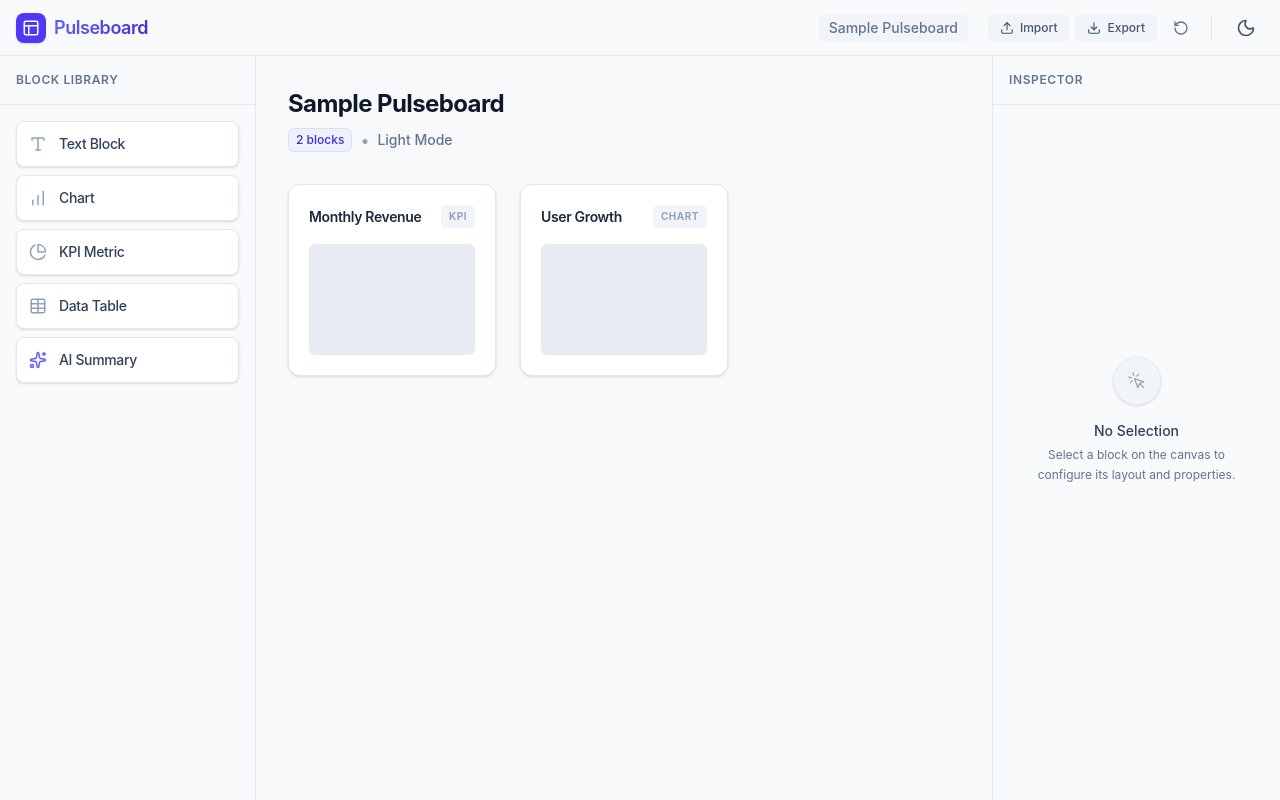
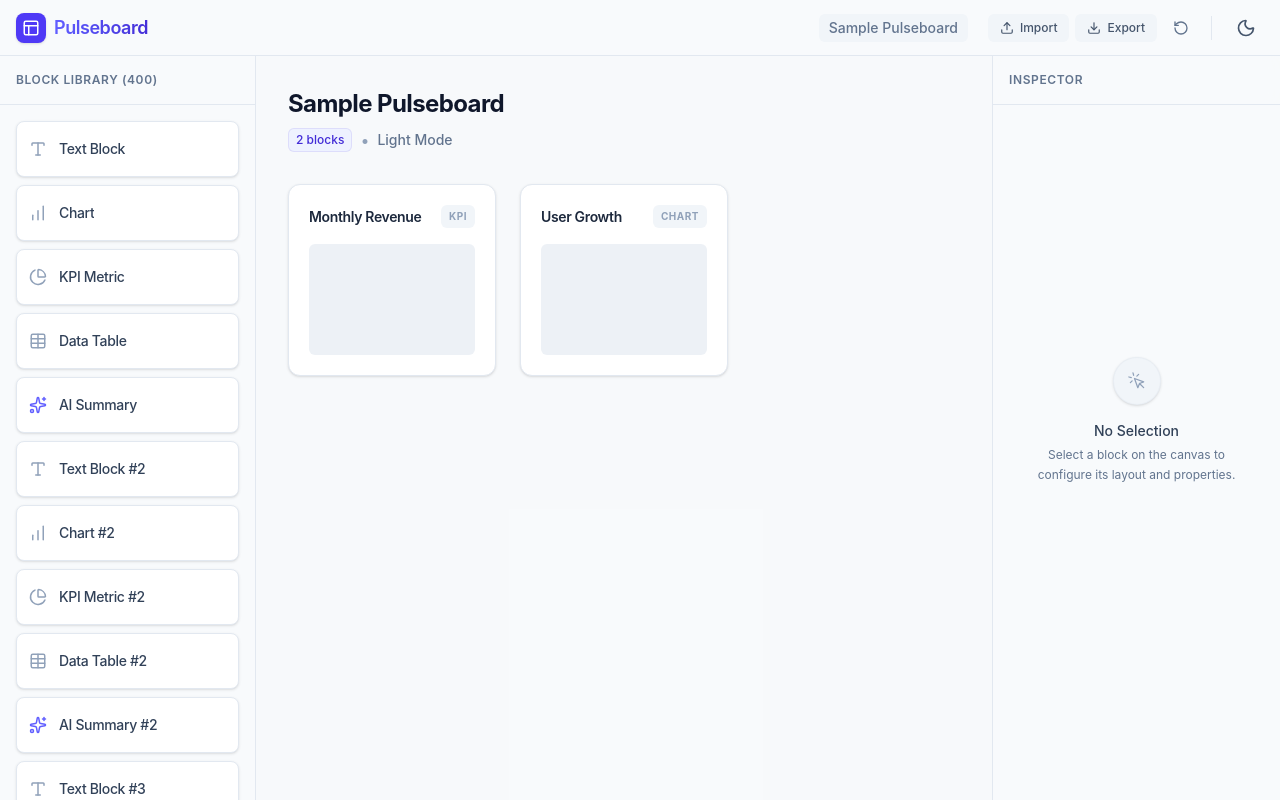
Before and after one commit to siddheshmore12/PulseBoard, a React (Vite) app: page / in a window 1280 px wide. Built offline with nearby package versions, Linux system fonts and the light colour scheme.

Commit message:
Phase 5: Optimize Pulseboard rendering and loading performance

```diff
--- a/package.json
+++ b/package.json
@@ -12,6 +12,7 @@
   "dependencies": {
     "@dnd-kit/core": "^6.3.1",
     "@dnd-kit/utilities": "^3.2.2",
+    "@tanstack/react-virtual": "^3.13.23",
     "framer-motion": "^12.38.0",
     "lucide-react": "^1.8.0",
     "react": "^19.2.4",
--- a/src/components/canvas/CanvasArea.tsx
+++ b/src/components/canvas/CanvasArea.tsx
@@ -1,18 +1,27 @@
+import React, { Suspense } from 'react';
 import { useWorkspaceStore } from '../../store/workspaceStore';
 import { Card } from '../ui/Card';
 import { Skeleton } from '../ui/Skeleton';
 import { motion, AnimatePresence } from 'framer-motion';
 import { DndContext, useDraggable } from '@dnd-kit/core';
 import type { DragEndEvent } from '@dnd-kit/core';
-import { type Block, type LayoutItem } from '../../types/workspace';
+import { type Block } from '../../types/workspace';
 
-function DraggableBlock({ block, layoutItem }: { block: Block, layoutItem: LayoutItem }) {
+// 1. PERFORMANCE NOTE: Lazy loading heavier components
+const LazyBlockContent = React.lazy(() => import('../ui/LazyBlockContent'));
+
+// 2. PERFORMANCE NOTE: Memoize block rendering to prevent cascade re-renders
+const DraggableBlock = React.memo(function DraggableBlock({ block }: { block: Block }) {
   const { attributes, listeners, setNodeRef, transform, isDragging } = useDraggable({
     id: block.id,
   });
 
+  // 3. PERFORMANCE NOTE: Select precise layout coordinates natively without subscribing to entire store object
+  const layoutX = useWorkspaceStore(state => state.currentWorkspace?.layout.find(l => l.blockId === block.id)?.x || 0);
+  const layoutY = useWorkspaceStore(state => state.currentWorkspace?.layout.find(l => l.blockId === block.id)?.y || 0);
+
   const style = {
-    transform: `translate3d(${layoutItem.x + (transform?.x || 0)}px, ${layoutItem.y + (transform?.y || 0)}px, 0)`,
+    transform: `translate3d(${layoutX + (transform?.x || 0)}px, ${layoutY + (transform?.y || 0)}px, 0)`,
     zIndex: isDragging ? 50 : 1,
   };
 
@@ -39,19 +48,24 @@ function DraggableBlock({ block, layoutItem }: { block: Block, layoutItem: Layou
             {block.type}
           </span>
         </div>
-        <div className="flex-1 w-full pointer-events-none">
-          <Skeleton className="w-full h-full opacity-60" />
-        </div>
+
+        <Suspense fallback={<Skeleton className="w-full h-full opacity-60" />}>
+          <LazyBlockContent />
+        </Suspense>
       </Card>
     </motion.div>
   );
-}
+});
 
 export function CanvasArea() {
-  const currentWorkspace = useWorkspaceStore((state) => state.currentWorkspace);
-  const updateBlockPosition = useWorkspaceStore((state) => state.updateBlockPosition);
+  // 4. PERFORMANCE NOTE: Using specific primitive field selectors
+  // Prevents CanvasArea from re-rendering just because a single layout item changes internally during drag
+  const workspaceId = useWorkspaceStore((state) => state.currentWorkspace?.id);
+  const workspaceName = useWorkspaceStore((state) => state.currentWorkspace?.name);
+  const workspaceTheme = useWorkspaceStore((state) => state.currentWorkspace?.theme);
+  const blocks = useWorkspaceStore((state) => state.currentWorkspace?.blocks);
 
-  if (!currentWorkspace) {
+  if (!workspaceId || !blocks) {
     return (
       <div className="flex-1 flex flex-col items-center justify-center bg-slate-50 dark:bg-[#0b1120] transition-colors duration-300">
         <motion.div initial={{ opacity: 0, y: 10 }} animate={{ opacity: 1, y: 0 }} className="flex flex-col items-center text-center">
@@ -72,9 +86,12 @@ export function CanvasArea() {
   const handleDragEnd = (event: DragEndEvent) => {
     const { delta, active } = event;
     if (delta.x !== 0 || delta.y !== 0) {
+      // Pull state manually bypassing React subscription to avoid global cascading diffs
+      const currentWorkspace = useWorkspaceStore.getState().currentWorkspace;
+      if (!currentWorkspace) return;
       const layoutItem = currentWorkspace.layout.find((l) => l.blockId === active.id);
       if (layoutItem) {
-        updateBlockPosition(active.id as string, layoutItem.x + delta.x, layoutItem.y + delta.y);
+        useWorkspaceStore.getState().updateBlockPosition(active.id as string, layoutItem.x + delta.x, layoutItem.y + delta.y);
       }
     }
   };
@@ -88,26 +105,25 @@ export function CanvasArea() {
             animate={{ opacity: 1, y: 0 }}
             className="mb-8"
           >
-            <h2 className="text-2xl font-bold tracking-tight text-slate-900 dark:text-slate-50">{currentWorkspace.name}</h2>
+            <h2 className="text-2xl font-bold tracking-tight text-slate-900 dark:text-slate-50">{workspaceName}</h2>
             <div className="flex items-center gap-2 mt-2">
               <span className="inline-flex items-center rounded-md bg-indigo-50 px-2 py-1 text-xs font-medium text-indigo-700 ring-1 ring-inset ring-indigo-700/10 dark:bg-indigo-400/10 dark:text-indigo-400 dark:ring-indigo-400/30">
-                {currentWorkspace.blocks.length} block{currentWorkspace.blocks.length !== 1 && 's'}
+                {blocks.length} block{blocks.length !== 1 && 's'}
               </span>
               <span className="text-slate-400">&bull;</span>
-              <span className="text-sm font-medium text-slate-500 dark:text-slate-400 capitalize">{currentWorkspace.theme} mode</span>
+              <span className="text-sm font-medium text-slate-500 dark:text-slate-400 capitalize">{workspaceTheme} mode</span>
             </div>
           </motion.div>
 
-          {currentWorkspace.blocks.length === 0 ? (
+          {blocks.length === 0 ? (
             <motion.div initial={{ opacity: 0 }} animate={{ opacity: 1 }} className="flex flex-col items-center justify-center p-12 border-2 border-dashed border-slate-200 dark:border-slate-800/80 rounded-2xl bg-white/50 dark:bg-slate-900/20">
               <p className="text-sm text-slate-500 dark:text-slate-400 font-medium">Your canvas is empty. Add a block from the sidebar to begin.</p>
             </motion.div>
           ) : (
             <div className="grid grid-cols-6 gap-6">
               <AnimatePresence>
-                {currentWorkspace.blocks.map((block) => {
-                  const layoutItem = currentWorkspace.layout.find(l => l.blockId === block.id) || { blockId: block.id, x: 0, y: 0, w: 3, h: 3 };
-                  return <DraggableBlock key={block.id} block={block} layoutItem={layoutItem} />;
+                {blocks.map((block) => {
+                  return <DraggableBlock key={block.id} block={block} />;
                 })}
               </AnimatePresence>
             </div>
--- a/src/components/sidebar/BlockLibrarySidebar.tsx
+++ b/src/components/sidebar/BlockLibrarySidebar.tsx
@@ -1,9 +1,10 @@
-import { motion } from 'framer-motion';
+import { useRef } from 'react';
 import { Type, BarChart, PieChart, Table, Sparkles } from 'lucide-react';
 import { useWorkspaceStore } from '../../store/workspaceStore';
 import { type BlockType } from '../../types/workspace';
+import { useVirtualizer } from '@tanstack/react-virtual';
 
-const availableBlocks: { type: BlockType; label: string; icon: React.ReactNode }[] = [
+const baseBlocks: { type: BlockType; label: string; icon: React.ReactNode }[] = [
   { type: "text", label: "Text Block", icon: <Type size={18} /> },
   { type: "chart", label: "Chart", icon: <BarChart size={18} /> },
   { type: "kpi", label: "KPI Metric", icon: <PieChart size={18} /> },
@@ -11,8 +12,33 @@ const availableBlocks: { type: BlockType; label: string; icon: React.ReactNode }
   { type: "ai-summary", label: "AI Summary", icon: <Sparkles size={18} className="text-indigo-500" /> },
 ];
 
+/**
+ * PERFORMANCE NOTE:
+ * Simulating a massive block catalog (400 items) to prove rendering scalability.
+ * Traditional rendering would cause massive DOM bloat here. We use Virtualization.
+ */
+const availableBlocks = Array.from({ length: 400 }).map((_, i) => {
+  const base = baseBlocks[i % baseBlocks.length];
+  return {
+    ...base,
+    id: `lib-block-${i}`,
+    label: `${base.label} ${Math.floor(i / baseBlocks.length) > 0 ? `#${Math.floor(i / baseBlocks.length) + 1}` : ''}`.trim()
+  };
+});
+
 export function BlockLibrarySidebar() {
   const addBlock = useWorkspaceStore((state) => state.addBlock);
+
+  // Parent DOM ref for measuring scroll offset
+  const parentRef = useRef<HTMLDivElement>(null);
+
+  // Virtualizer config
+  const virtualizer = useVirtualizer({
+    count: availableBlocks.length,
+    getScrollElement: () => parentRef.current,
+    estimateSize: () => 64, // Approximate height of each block row (56px content + 8px gap)
+    overscan: 5,            // Pre-render a few items outside view to prevent flicker
+  });
 
   const handleAddBlock = (type: BlockType, label: string) => {
     const newBlock = {
@@ -25,27 +51,51 @@ export function BlockLibrarySidebar() {
   };
 
   return (
-    <aside className="w-64 border-r border-[var(--border)] bg-[var(--background)] flex flex-col overflow-y-auto transition-colors duration-300">
+    <aside className="w-64 border-r border-[var(--border)] bg-[var(--background)] flex flex-col transition-colors duration-300">
       <div className="p-4 border-b border-[var(--border)]">
-        <h2 className="font-semibold text-xs uppercase tracking-wider text-slate-500 dark:text-slate-400">Block Library</h2>
+        <h2 className="font-semibold text-xs uppercase tracking-wider text-slate-500 dark:text-slate-400">Block Library ({availableBlocks.length})</h2>
       </div>
-      <div className="p-4 flex flex-col gap-2">
-        {availableBlocks.map((block) => (
-          <motion.button
-            key={block.type}
-            onClick={() => handleAddBlock(block.type, block.label)}
-            whileHover={{ scale: 1.01, x: 2 }}
-            whileTap={{ scale: 0.98 }}
-            className="flex w-full items-center gap-3 p-3 rounded-lg border border-slate-200 dark:border-slate-800 bg-white dark:bg-slate-800/50 cursor-pointer shadow-sm hover:border-indigo-300 dark:hover:border-indigo-700 hover:shadow-md transition-all duration-200 group focus:outline-none focus-visible:ring-2 focus-visible:ring-indigo-500 focus-visible:ring-offset-2 dark:focus-visible:ring-offset-slate-900"
+      <div
+        ref={parentRef}
+        className="flex-1 overflow-y-auto p-4 custom-scrollbar"
+      >
+        <div
+          style={{
+            height: `${virtualizer.getTotalSize()}px`,
+            width: '100%',
+            position: 'relative'
+          }}
+        >
+          {virtualizer.getVirtualItems().map((virtualItem) => {
+            const block = availableBlocks[virtualItem.index];
+            return (
+              <div
+                key={block.id}
+                style={{
+                  position: 'absolute',
+                  top: 0,
+                  left: 0,
+                  width: '100%',
+                  height: `${virtualItem.size}px`,
+                  transform: `translateY(${virtualItem.start}px)`,
+                  paddingBottom: '8px'
+                }}
+              >
+                <button
+                  onClick={() => handleAddBlock(block.type as BlockType, block.label)}
+                  className="flex w-full h-full items-center gap-3 p-3 rounded-lg border border-slate-200 dark:border-slate-800 bg-white dark:bg-slate-800/50 cursor-pointer shadow-sm hover:border-indigo-300 dark:hover:border-indigo-700 hover:shadow-md active:scale-95 transition-all duration-200 group focus:outline-none focus-visible:ring-2 focus-visible:ring-indigo-500 focus-visible:ring-offset-2 dark:focus-visible:ring-offset-slate-900"
                 >
                   <div className="text-slate-400 dark:text-slate-500 group-hover:text-indigo-600 dark:group-hover:text-indigo-400 transition-colors">
                     {block.icon}
                   </div>
-            <span className="text-sm font-medium tracking-tight text-slate-700 dark:text-slate-200 group-hover:text-indigo-700 dark:group-hover:text-indigo-300 transition-colors">
+                  <span className="text-sm font-medium tracking-tight text-slate-700 dark:text-slate-200 group-hover:text-indigo-700 dark:group-hover:text-indigo-300 transition-colors text-left truncate">
                     {block.label}
                   </span>
-          </motion.button>
-        ))}
+                </button>
+              </div>
+            );
+          })}
+        </div>
       </div>
     </aside>
   );
--- /dev/null
+++ b/src/components/ui/LazyBlockContent.tsx
@@ -0,0 +1,15 @@
+import { Skeleton } from './Skeleton';
+
+/**
+ * PERFORMANCE NOTE:
+ * This component is intentionally separated so it can be lazy-loaded
+ * using React.lazy() and Suspense if future block types become heavy
+ * (like heavy ECharts, AG-Grid tables, or Three.js WebGL canvas logic).
+ */
+export default function LazyBlockContent() {
+  return (
+    <div className="flex-1 w-full pointer-events-none">
+      <Skeleton className="w-full h-full opacity-60" />
+    </div>
+  );
+}
```
Also changed, not shown: 1 other file (tests, documents, lock files or other folders). Lines whose indentation alone changed are shown as unchanged.
